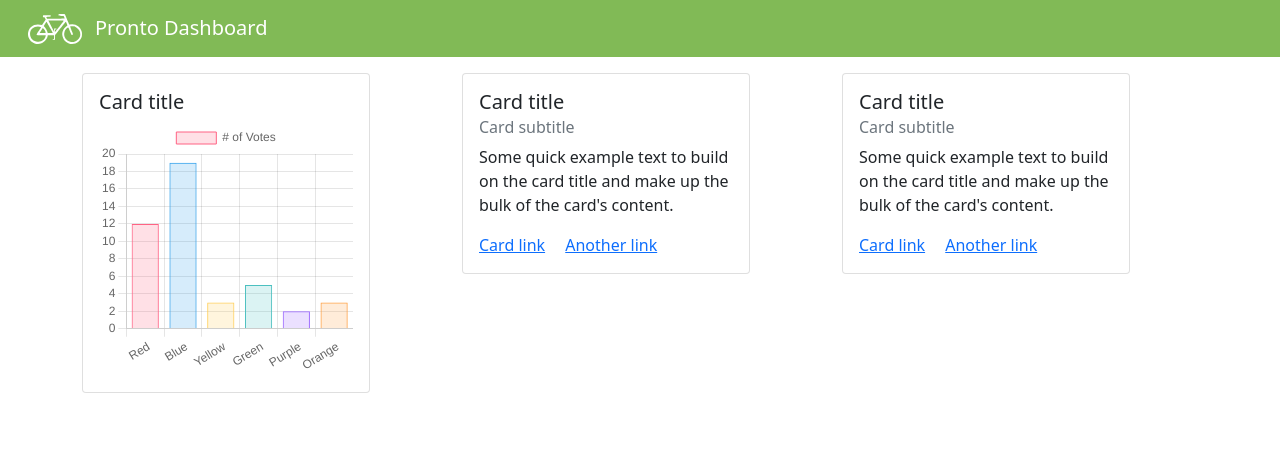
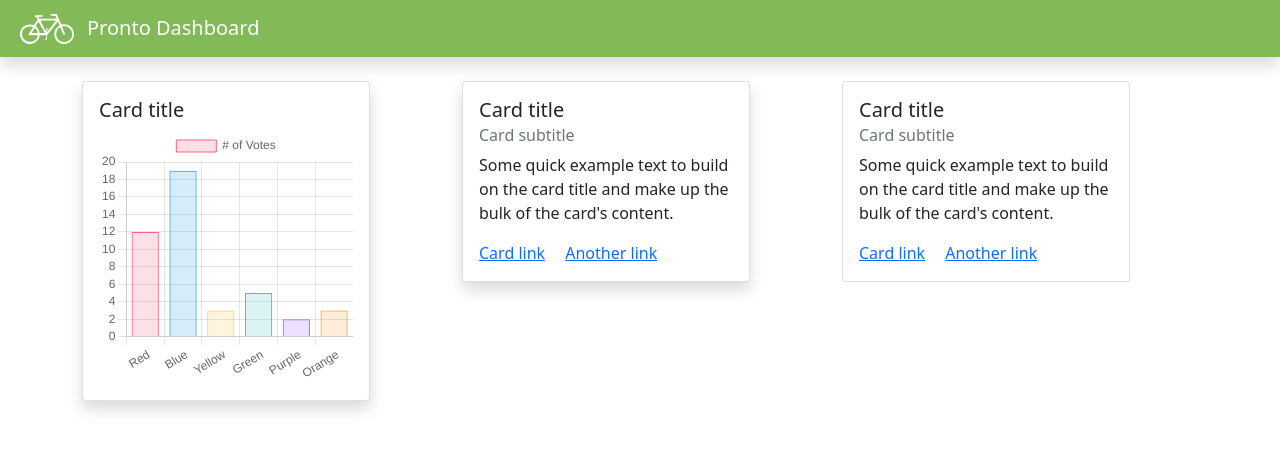
Before and after one commit to duranbe/bike-sharing, a FastAPI app: page / in a window 1280 px wide. Shown: the top 451 px of the page. Run offline with FastAPI, Linux system fonts and the light colour scheme; some libraries are stand-ins or nearby versions.

Commit message:
update html

```diff
--- a/app/templates/index.html
+++ b/app/templates/index.html
@@ -9,9 +9,9 @@
 
 </head>
 <body>
-  <nav class="navbar navbar-light">
+  <nav class="navbar navbar-light shadow ">
   <div class="container-fluid">
-     <a class="navbar-brand text-white mx-2 " href="#">
+     <a class="navbar-brand text-white  " href="#">
     <img src="../static/assets/bike.svg"width="auto" height="30px" class="d-inline-block Pronto Dashboard mx-2 align-text-top ">
      Pronto Dashboard
    </a>
@@ -19,11 +19,11 @@
 
 </nav>
 
-  <div class="container mt-3">
+  <div class="container mt-4">
     <div class="row align-items-start">
     <div class="col">
 
-      <div class="card" style="width: 18rem;">
+      <div class="card shadow" style="width: 18rem;">
       <div class="card-body">
         <h5 class="card-title">Card title</h5>
         <canvas id="myChart" width="400" height="400"></canvas>
@@ -32,7 +32,7 @@
     </div>
     <div class="col">
 
-  <div class="card" style="width: 18rem;">
+  <div class="card shadow" style="width: 18rem;">
   <div class="card-body">
     <h5 class="card-title">Card title</h5>
     <h6 class="card-subtitle mb-2 text-muted">Card subtitle</h6>
```
